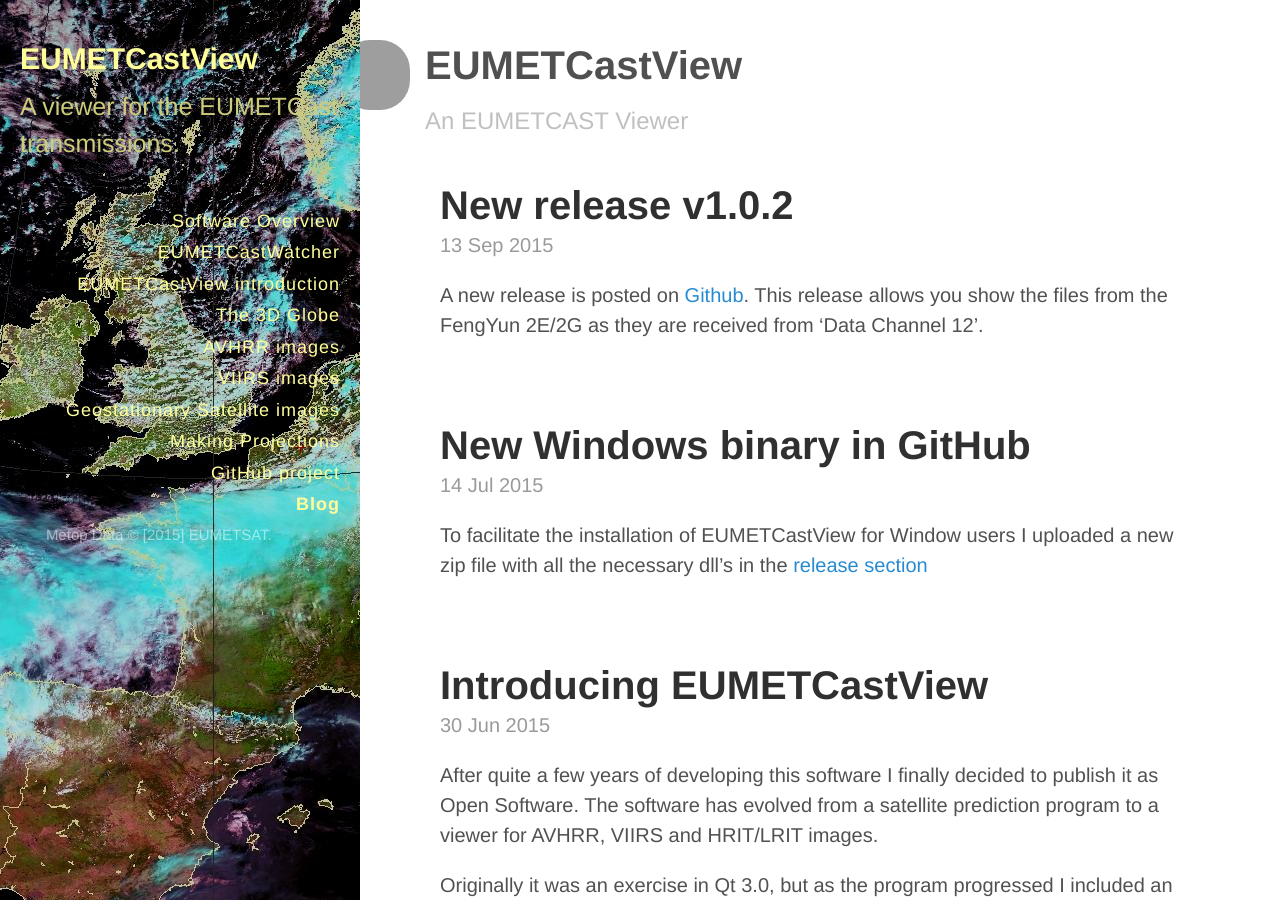
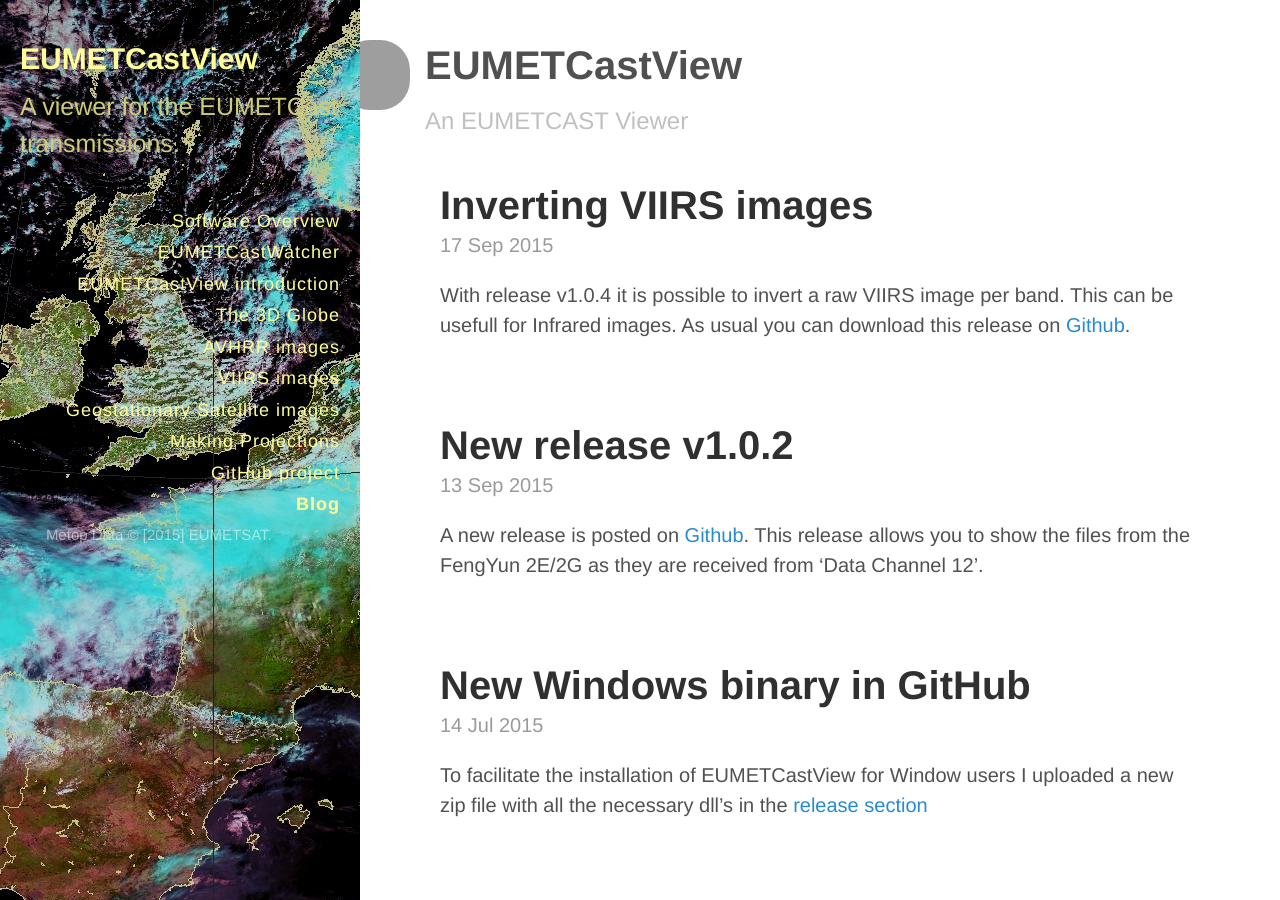
Before and after one commit to hvanruys/hvanruys.github.io, a Jekyll site: the page built from index.html, in a window 1280 px wide and 900 px high. Built offline with Jekyll 4.4.1, drawn with Linux system fonts in a browser that asks for light colours; Markdown is read by kramdown in place of the engine named in the settings; the list of posts is cut into pages by our own code; grey boxes are pictures that could not be loaded.

Commit message:
New post

```diff
--- a/_posts/2015-09-13-New-release-v1_0_2.md
+++ b/_posts/2015-09-13-New-release-v1_0_2.md
@@ -3,4 +3,4 @@
 title: New release v1.0.2
 ---
 
-A new release is posted on <a href="https://github.com/hvanruys/EUMETCastView/releases">Github</a>. This release allows you show the files from the FengYun 2E/2G as they are received from 'Data Channel 12'.
+A new release is posted on <a href="https://github.com/hvanruys/EUMETCastView/releases">Github</a>. This release allows you to show the files from the FengYun 2E/2G as they are received from 'Data Channel 12'.
--- /dev/null
+++ b/_posts/2015-09-17-New-release-v1_0_4.md
@@ -0,0 +1,6 @@
+---
+layout: post
+title: Inverting VIIRS images
+---
+
+With release v1.0.4 it is possible to invert a raw VIIRS image per band. This can be usefull for Infrared images. As usual you can download this release on <a href="https://github.com/hvanruys/EUMETCastView/releases">Github</a>.
```
